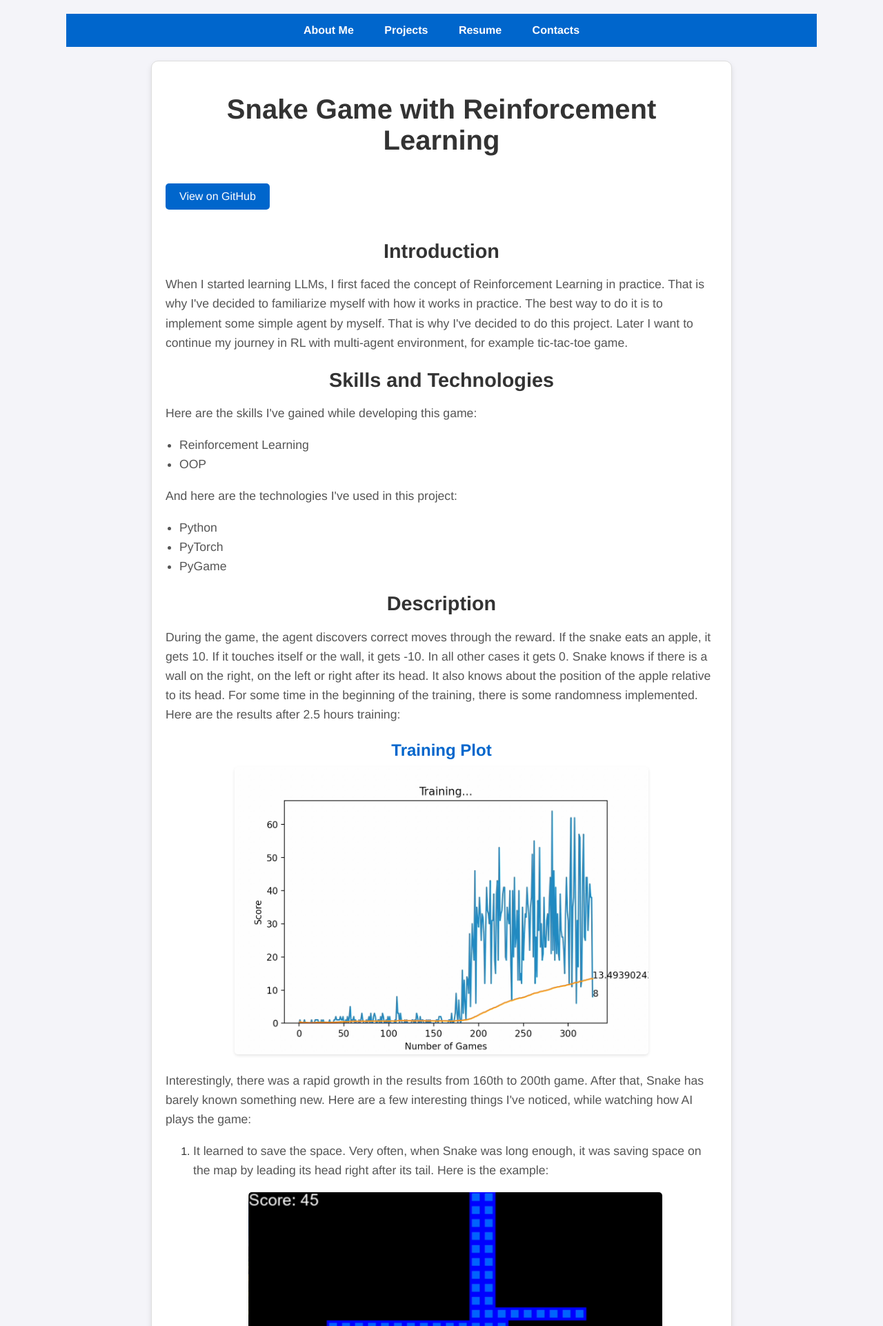
After one commit to i-osipchyk/portfolio-website, a Flask app: page /project/reinforcement-learning-snake-game in a window 1280 px wide. The commit adds this page. Shown: the top 1923 px of the page at 69% size. Run offline with Flask 2, Linux system fonts and the light colour scheme.

Commit message:
Changed Portfolio Project description, added Snake Game project, changed styling

```diff
--- a/app/static/css/styles.css
+++ b/app/static/css/styles.css
@@ -85,10 +85,6 @@ h3 {
     border: 1px solid #ddd;
     border-radius: 5px;
     transition: transform 0.2s;
-}
-
-.project:hover {
-    transform: scale(1.02);
 }
 
 .project h3 a {
@@ -192,7 +188,7 @@ h3 {
 /* Project page */
 .project {
     max-width: 800px;
-    margin: 0 auto;
+    margin: 20px auto 0;
     padding: 20px;
     background-color: #fff;
     border-radius: 10px;
--- a/app/templates/base.html
+++ b/app/templates/base.html
@@ -5,6 +5,7 @@
     <meta name="viewport" content="width=device-width, initial-scale=1.0">
     <title>{% block title %}My Data Science Portfolio{% endblock %}</title>
     <link rel="stylesheet" href="{{ url_for('static', filename='css/styles.css') }}">
+    <link rel="icon" href="{{ url_for('static', filename='favicon.ico') }}" type="image/x-icon">
 </head>
 <body>
     <div class="container">
--- a/app/templates/projects.html
+++ b/app/templates/projects.html
@@ -9,7 +9,10 @@
 <!--        <p>I' currently working on adding new projects.</p>-->
 <!--    </div>-->
     <div class="project">
-        <h3><a href="{{ url_for('project', project_name='portfolio-website-project') }}">Personal Website Project</a></h3>
+        <h3><a href="{{ url_for('project', project_name='portfolio-website-project') }}">Portfolio Website</a></h3>
+    </div>
+    <div class="project">
+        <h3><a href="{{ url_for('project', project_name='reinforcement-learning-snake-game') }}">Snake Game with Reinforcement Learning</a></h3>
     </div>
 <!--    <div class="project">-->
 <!--        <h3><a href="#">Dummy Project 1</a></h3>-->
--- /dev/null
+++ b/app/templates/reinforcement-learning-snake-game.html
@@ -0,0 +1,73 @@
+{% extends "base.html" %}
+
+{% block title %}Portfolio Website{% endblock %}
+
+{% block content %}
+<div class="project">
+    <h1>Snake Game with Reinforcement Learning</h1>
+    <a href="https://github.com/i-osipchyk/portfolio-website.git" target="_blank" class="btn">View on GitHub</a>
+    <div class="description">
+        <h2>Introduction</h2>
+        <p>
+            When I started learning LLMs, I first faced the concept of Reinforcement Learning in practice. That is why I've
+            decided to familiarize myself with how it works in practice. The best way to do it is to implement some simple
+            agent by myself. That is why I've decided to do this project. Later I want to continue my journey in RL with multi-agent
+            environment, for example tic-tac-toe game.
+        </p>
+        <h2>Skills and Technologies</h2>
+        <p>
+            Here are the skills I've gained while developing this game:
+        </p>
+        <ul>
+            <li>Reinforcement Learning</li>
+            <li>OOP</li>
+        </ul>
+        <p>
+            And here are the technologies I've used in this project:
+        </p>
+        <ul>
+            <li>Python</li>
+            <li>PyTorch</li>
+            <li>PyGame</li>
+        </ul>
+        <h2>Description</h2>
+        <p>
+            During the game, the agent discovers correct moves through the reward. If the snake eats an apple, it gets 10.
+            If it touches itself or the wall, it gets -10. In all other cases it gets 0. Snake knows if there is a wall on the right,
+            on the left or right after its head. It also knows about the position of the apple relative to its head. For some time
+            in the beginning of the training, there is some randomness implemented. Here are the results after 2.5 hours training:
+        </p>
+        <div class="screenshots">
+            <h3>Training Plot</h3>
+            <div class="screenshot">
+                <img src="{{ url_for('static', filename='images/projects/snake-plot.png') }}" alt="Plot of Training Games">
+            </div>
+            <p>
+                Interestingly, there was a rapid growth in the results from 160th to 200th game. After that, Snake has barely known
+                something new. Here are a few interesting things I've noticed, while watching how AI plays the game:
+            </p>
+            <ol>
+                <li>
+                    <p>
+                        It learned to save the space. Very often, when Snake was long enough, it was saving space on the map by leading its
+                        head right after its tail. Here is the example:
+                    </p>
+                    <div class="screenshot">
+                        <img src="{{ url_for('static', filename='images/projects/snake-space.png') }}" alt="Snake Saving Space">
+                    </div>
+                </li>
+                <li>
+                    <p>
+                        Its strategy is not perfect, so often it makes a circle out of itself. However, it learned how to escape these circles.
+                        It tries to fill the space within it and then escape when the end of the tales will open a way out. However, in this example
+                        it didn't make it:)
+                    </p>
+                    <div class="screenshot">
+                        <img src="{{ url_for('static', filename='images/projects/snake-circle.png') }}" alt="Snake Making Circle">
+                    </div>
+                </li>
+            </ol>
+        </div>
+    </div>
+</div>
+{% endblock %}
```
Also changed, not shown: app/templates/portfolio-website-project.html (+20 -2 lines), app/static/favicon.ico (added), app/static/images/projects/snake-circle.png (added), app/static/images/projects/snake-plot.png (added), app/static/images/projects/snake-space.png (added).
